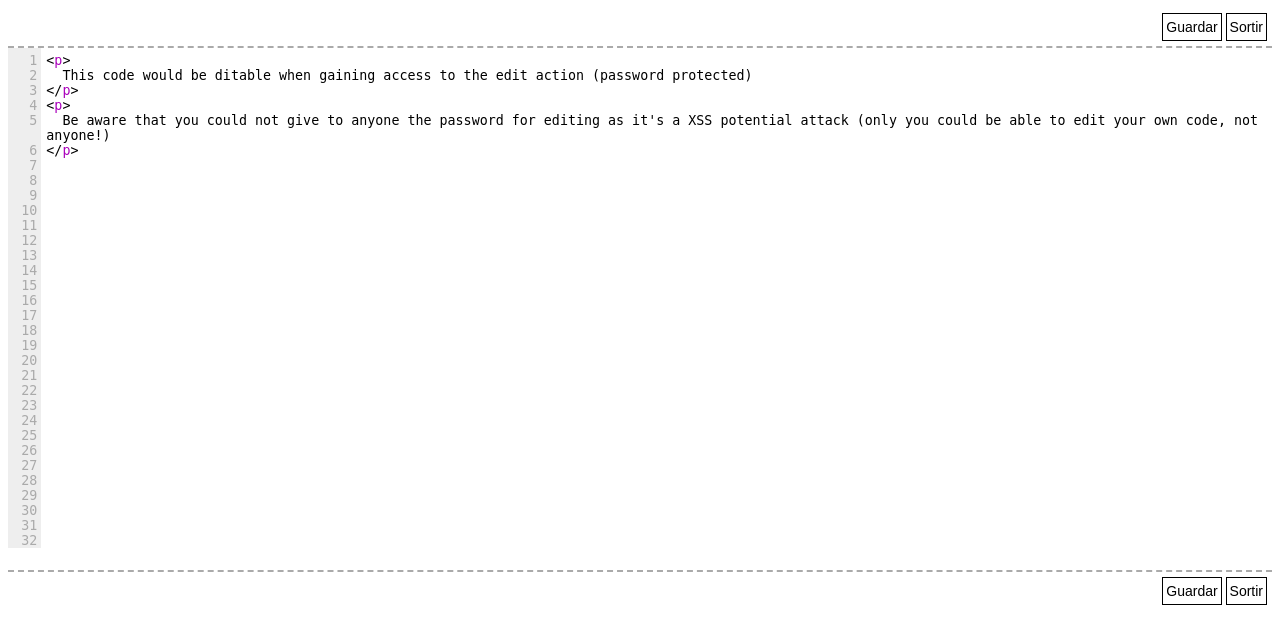
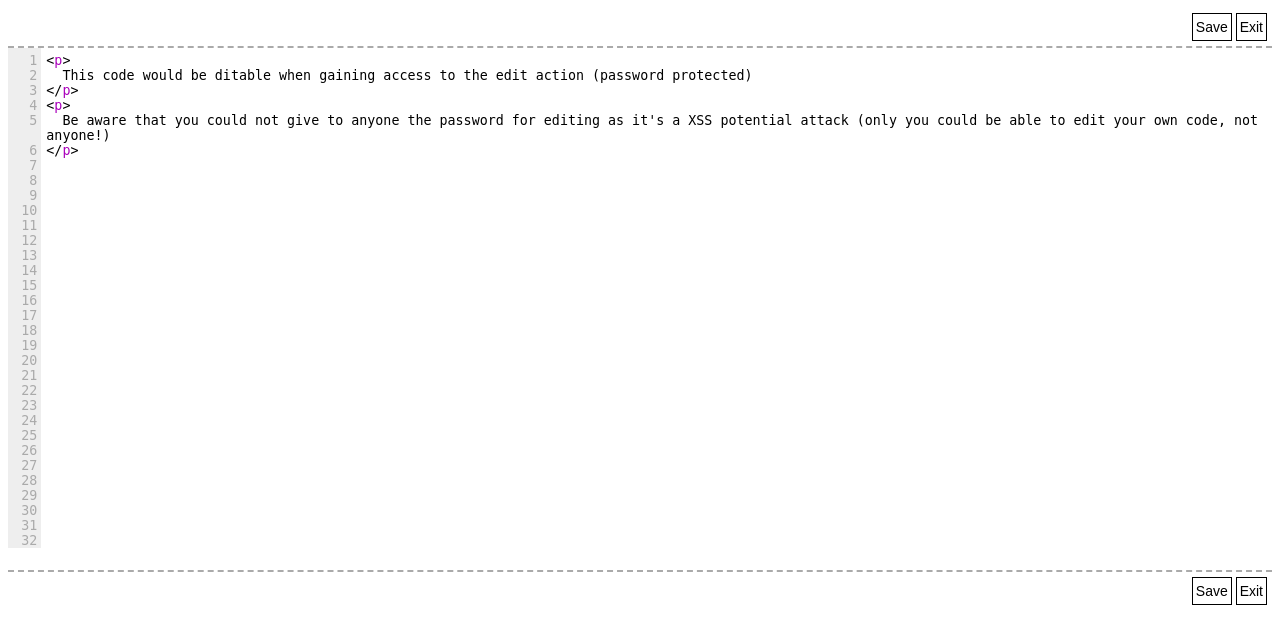
Before and after one commit to prpatel/Codemirror-example, a PHP site: page /edit.php in a window 1280 px wide. Shown: the top 644 px of the page. Run offline with PHP 8.4, Linux system fonts and the light colour scheme; the visitor is signed in with stand-in values (Sample User, id 1); some libraries are stand-ins or nearby versions.

Commit message:
changing non english buttons

```diff
--- a/edit.php
+++ b/edit.php
@@ -54,15 +54,15 @@ if ($_SERVER['REQUEST_METHOD'] == 'POST') {
 <body>
 <form id="edit-form" method="post" action="">
   <div class="form-row1 text-right">
-    <input id="guardar-top" class="submit-button" type="submit" value="Guardar">
-    <input id="exit-top" class="submit-button" type="button" value="Sortir" >
+    <input id="Save-top" class="submit-button" type="submit" value="Save">
+    <input id="exit-top" class="submit-button" type="button" value="Exit" >
   </div>
   <div style="border-bottom: 2px dashed #AAA; border-top: 2px dashed #AAA">
     <textarea id="code" name="source-code" cols="120" rows="50" style=""><?php echo htmlentities(file_get_contents(FILE_NAME), ENT_COMPAT, 'UTF-8') ?></textarea><br>
   </div>
   <div class="form-row1 text-right">
-    <input id="guardar-bottom" class="submit-button" type="submit" value="Guardar">
-    <input id="exit-bottom" class="submit-button" type="button" value="Sortir" >
+    <input id="Save-bottom" class="submit-button" type="submit" value="Save">
+    <input id="exit-bottom" class="submit-button" type="button" value="Exit" >
   </div>
 </form>
 <script type="text/javascript">
```
